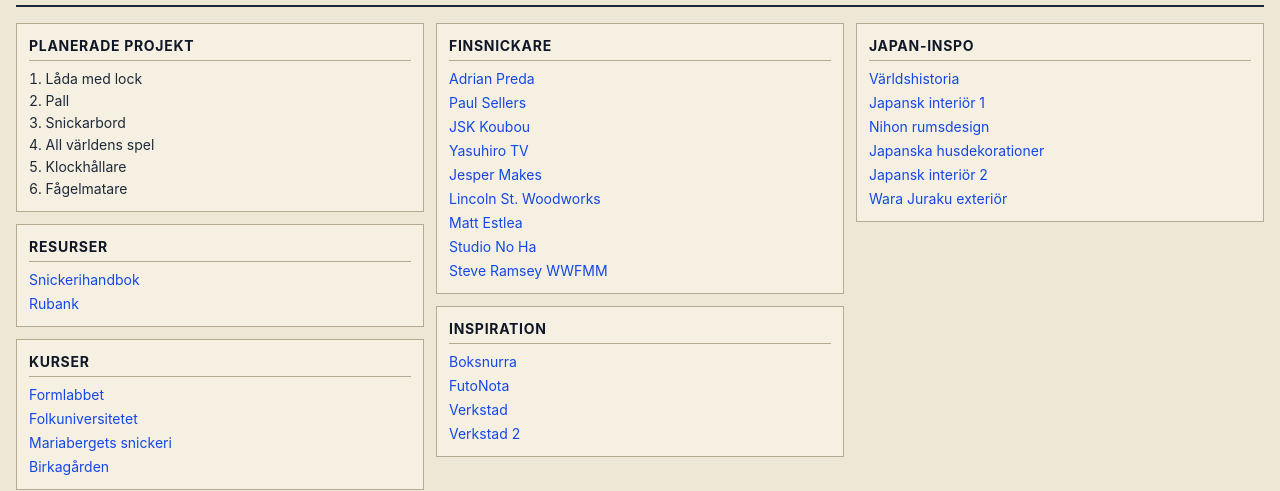
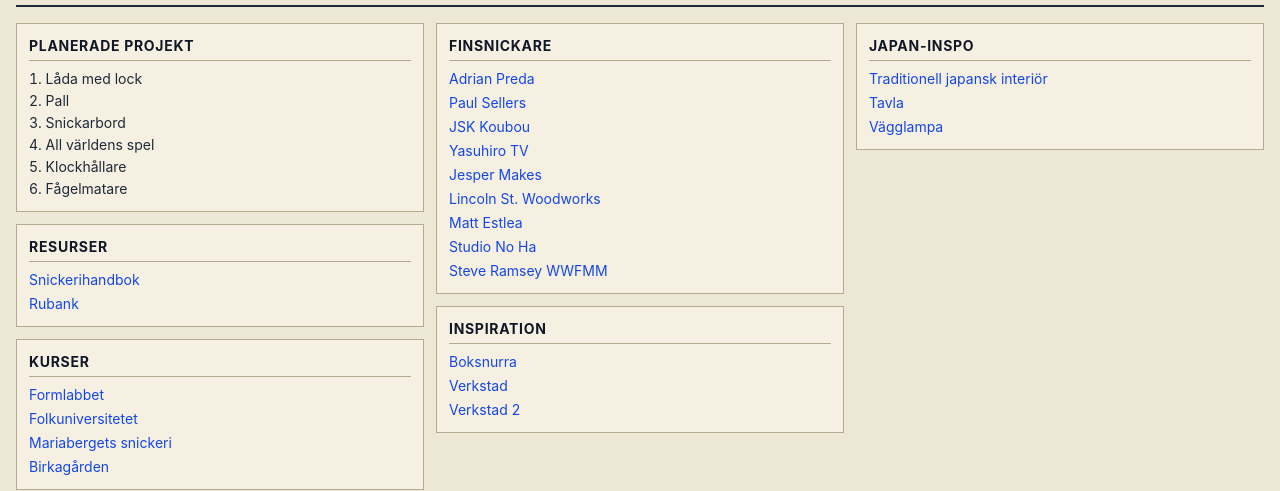
Before and after one commit to karlmovin/karlmovin.github.io, a React (Vite) app: page /woodworking in a window 1280 px wide. Shown: the part 135-626 px from the top of the page. Built offline with nearby package versions, Linux system fonts and the light colour scheme; no server answers.

Commit message:
Update woodworking.ts

```diff
--- a/src/data/woodworking.ts
+++ b/src/data/woodworking.ts
@@ -63,7 +63,6 @@
 		label: { sv: "Boksnurra", en: "Revolving Bookcase" },
 		url: "https://www.bukowskis.com/sv/lots/1301898-boksnurra-1900-talets-andra-halft",
 	},
-	{ label: "FutoNota", url: "https://futonota.se/" },
 	{
 		label: { sv: "Verkstad", en: "Workshop" },
 		url: "https://www.pinterest.co.uk/pin/155374255872022332/",
@@ -76,27 +75,15 @@
 
 export const japanInspiration: WoodworkingLink[] = [
 	{
-		label: { sv: "Världshistoria", en: "World History" },
+		label: { sv: "Traditionell japansk interiör", en: "Traditional Japanese interior" },
 		url: "https://www.worldhistory.org/img/c/p/1200x627/11013.jpg?v=1610671503",
 	},
 	{
-		label: { sv: "Japansk interiör 1", en: "Japanese Interior 1" },
-		url: "https://www.homeartmania.com/wp-content/uploads/2016/08/Japanese-style-interior-designs60.jpg",
-	},
-	{
-		label: { sv: "Nihon rumsdesign", en: "Nihon Room Design" },
+		label: { sv: "Tavla", en: "Canvas" },
 		url: "https://image.freepik.com/free-photo/nihon-room-design-interior-cabinet-shelf-wall-tatami-mat-floor-room-japanese-style-3d-rendering_43151-3772.jpg",
 	},
 	{
-		label: { sv: "Japanska husdekorationer", en: "Japanese House Decorations" },
-		url: "https://www.flutternyc.com/wp-content/uploads/2019/03/Japanese-House-Decorations.jpg",
-	},
-	{
-		label: { sv: "Japansk interiör 2", en: "Japanese Interior 2" },
-		url: "https://www.homeartmania.com/wp-content/uploads/2016/08/Japanese-style-interior-designs53.jpg",
-	},
-	{
-		label: { sv: "Wara Juraku exteriör", en: "Wara Juraku Exterior" },
+		label: { sv: "Vägglampa", en: "Wall Light" },
 		url: "https://habitusoutlet.com/wp-content/uploads/2017/11/Wara-Juraku-Exterior-Feature-1000x400.jpg",
 	},
 ];
```
